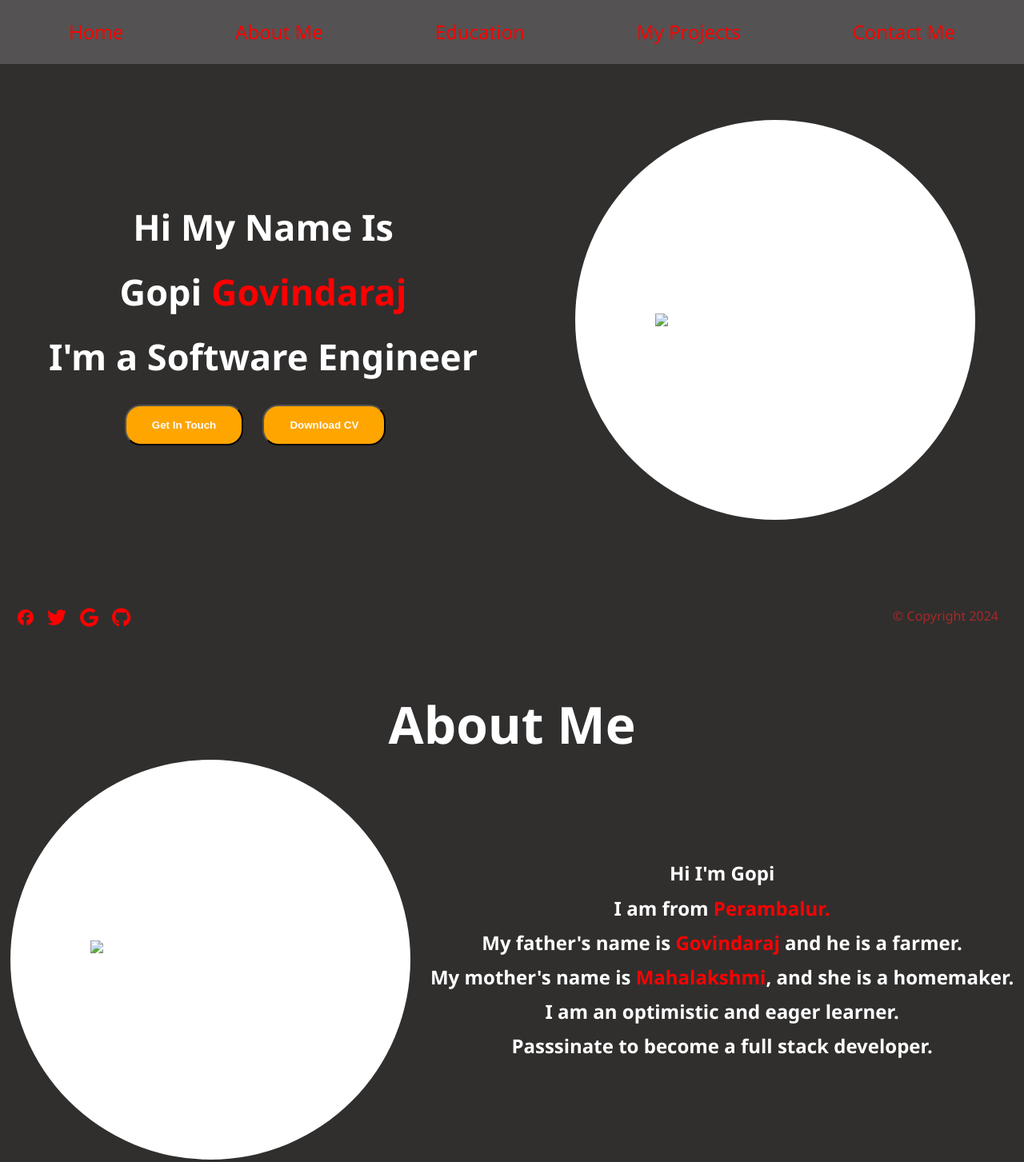
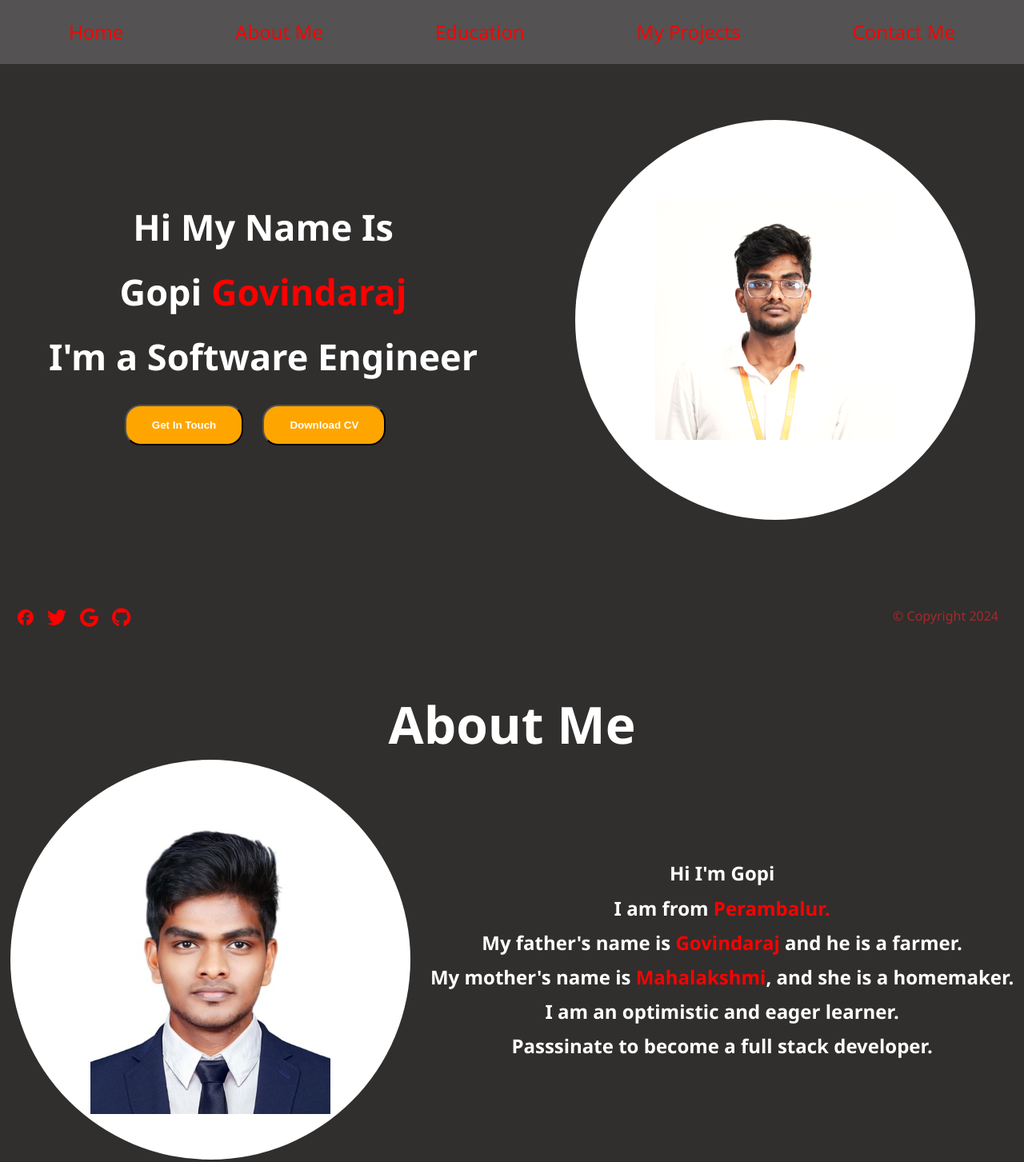
Before and after one commit to GOPIGMS/Notes, a plain HTML site: page Portfolio_Website_Using_Sass/dist/index.html in a window 1280 px wide. Shown: the top 1453 px of the page at 80% size. Drawn offline with Linux system fonts and the light colour scheme; the site is published under a folder, as on GitHub Pages, so addresses that start at the root find nothing; a script that the page names is missing.

Commit message:
images relative path updated

```diff
--- a/Portfolio_Website_Using_Sass/dist/index.html
+++ b/Portfolio_Website_Using_Sass/dist/index.html
@@ -56,14 +56,14 @@
 
             </div>
             <div class="my-image">
-                <img src="/img/GopiPhoto.png" alt="My image">
+                <img src="../img/GopiPhoto.png" alt="My image">
             </div>
         </section>
     </main>
     <section id="about-me">
         <h1 class="global-header"> About Me</h1>
         <div class="my-image">
-            <img src="/img/GopiPhotoEdited.jpg" alt="My image">
+            <img src="../img/GopiPhotoEdited.jpg" alt="My image">
         </div>
         <div class="about-me-content">
 
```
